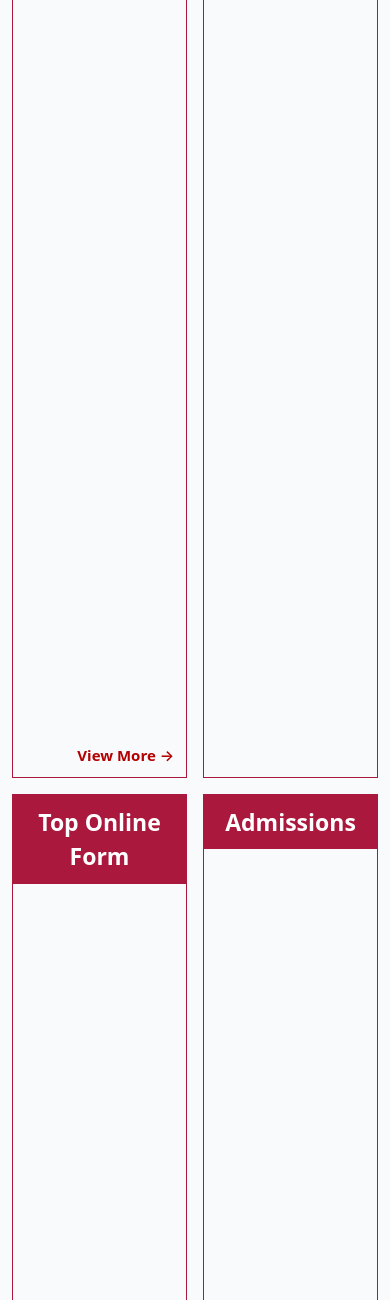
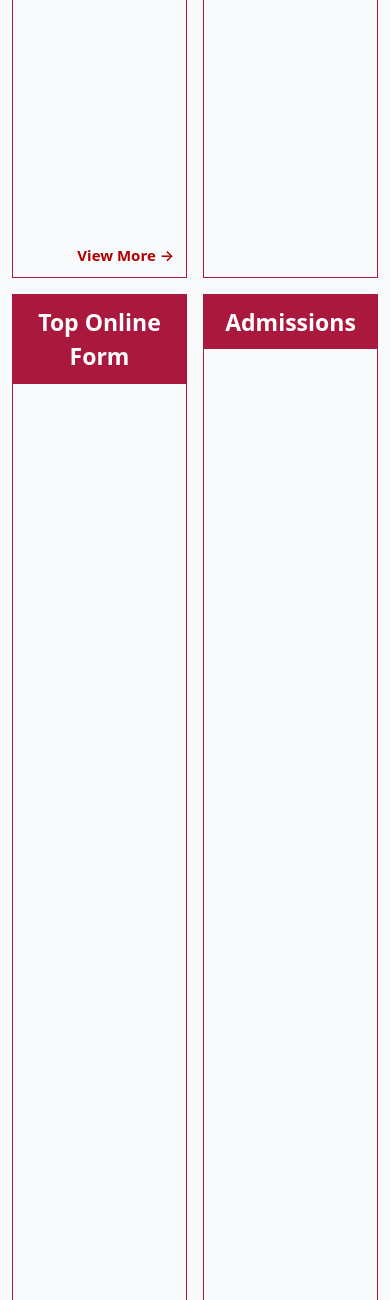
Before and after one commit to vishvajitrao1998/sarkarijobsfind.com, a Django app: page / in a window 390 px wide. Shown: the part 2193-3493 px from the top of the page. Run offline with Django 5.2, Linux system fonts and the light colour scheme; data that the repository does not hold is empty; some libraries are stand-ins or nearby versions.

Commit message:
fix height of cat sec

```diff
--- a/static/jobs/css/style.css
+++ b/static/jobs/css/style.css
@@ -696,7 +696,7 @@ a {
 .sarkari-box-parent {
   border: 1px solid #ab183d;
   padding-bottom: 40px;
-  height: 2000px;
+  height: 1500px;
 }
 
 
@@ -713,7 +713,7 @@ a {
   /* REQUIRED */
   padding-bottom: 40px;
   /* space for button */
-  height: 2000px;
+  height: 1500px;
 }
 
 @media (max-width: 992px) {
@@ -722,7 +722,7 @@ a {
 
     border: 1px solid #ab183d;
     padding-bottom: 40px;
-    height: 2000px;
+    height: 1500px;
   }
 
 
@@ -744,7 +744,7 @@ a {
     border: 1px solid #ab183d;
     position: relative;
     padding-bottom: 40px;
-    height: 2000px;
+    height: 1500px;
   }
 
 
```
Also changed, not shown: jobs/static/jobs/css/style.css (+4 -4 lines).
